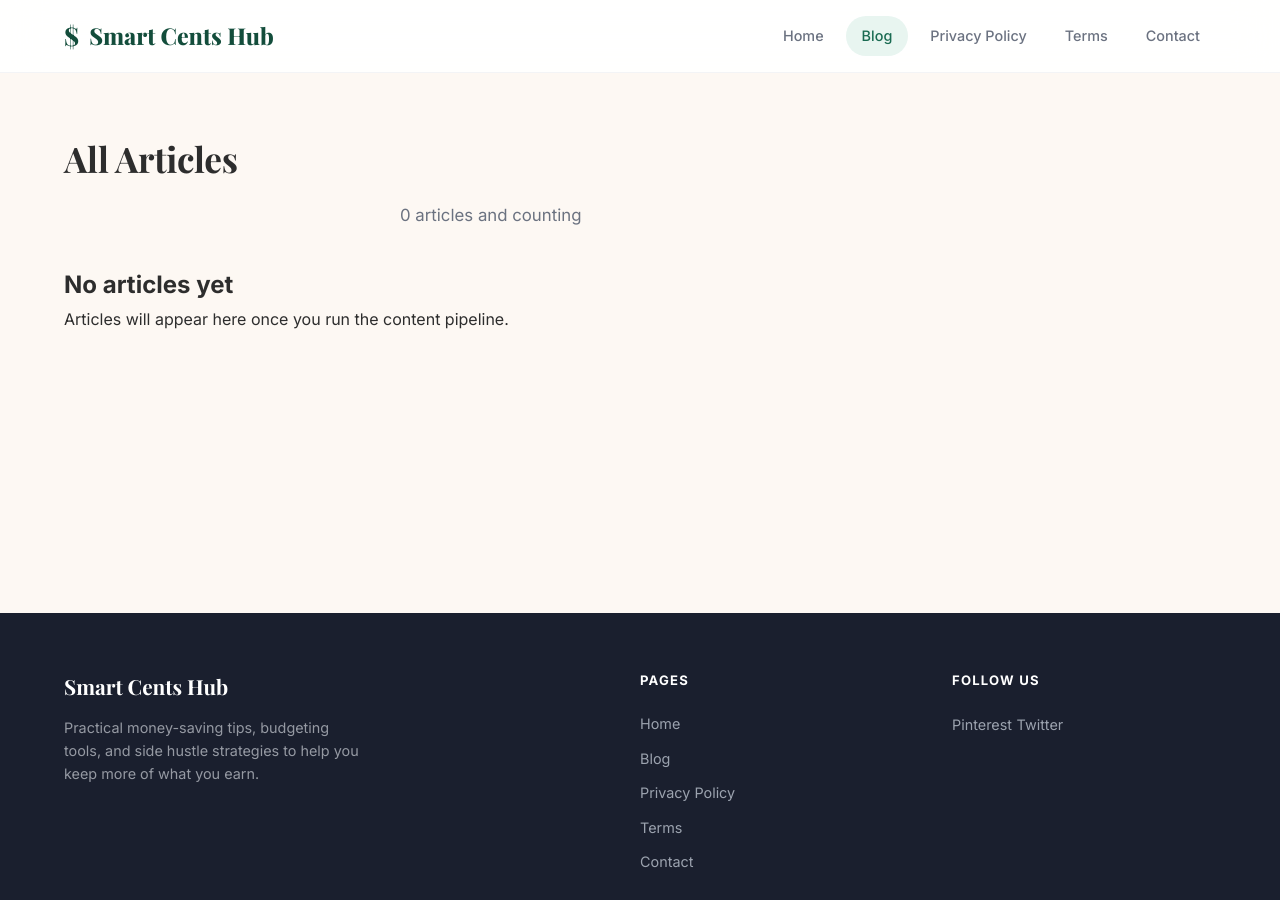
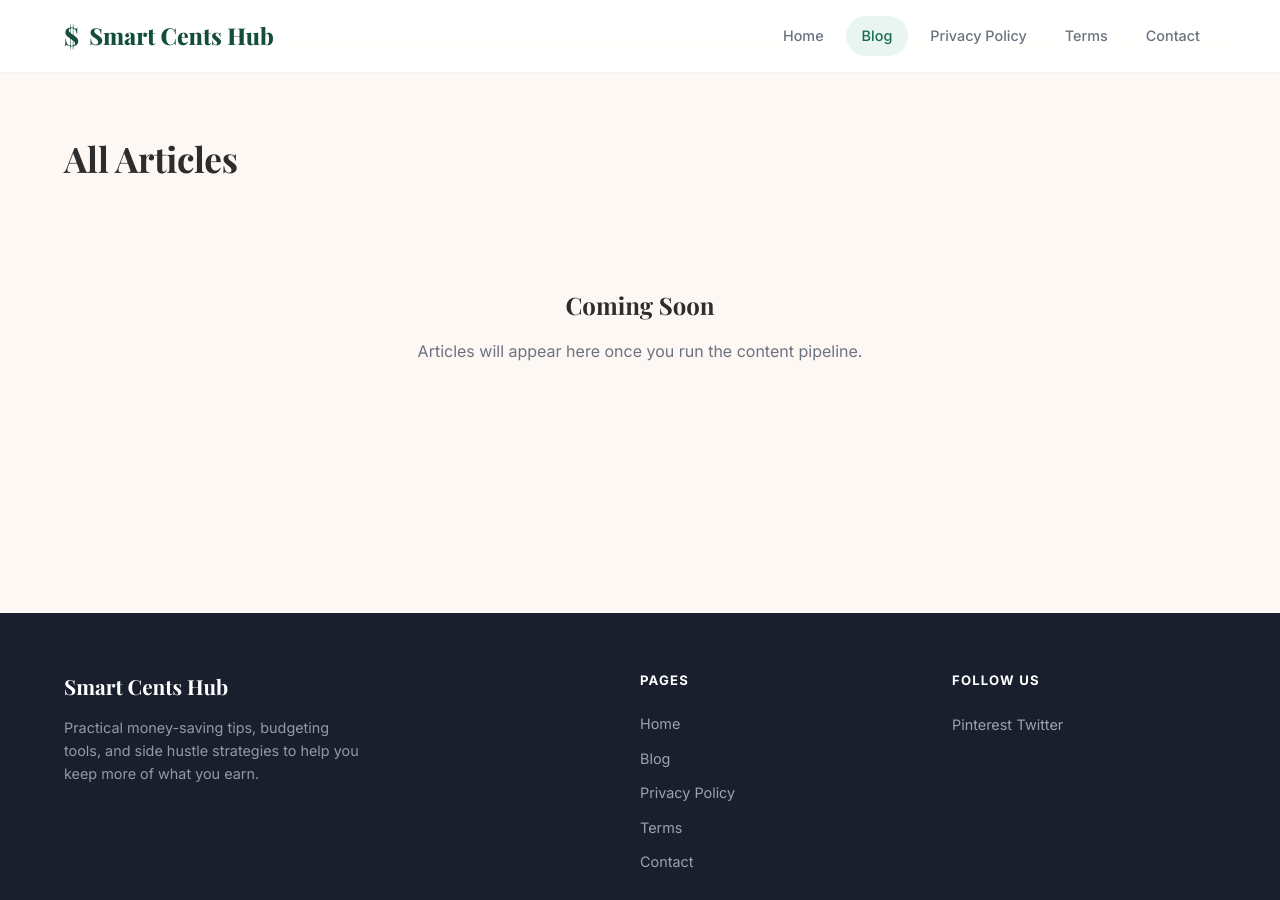
Before and after one commit to testimonyakinkunmi/automated-blog-content, a Jekyll site: the page built from blog.html, in a window 1280 px wide and 900 px high. Built offline with Jekyll 4.4.1, drawn with Linux system fonts in a browser that asks for light colours.

Commit message:
Add: blog.html

```diff
--- a/blog.html
+++ b/blog.html
@@ -1,34 +1,17 @@
 ---
 layout: default
 title: "Blog — All Articles"
-description: "Browse all articles — budgeting tips, side hustle ideas, money-saving tools, and personal finance guides."
+description: "Browse all articles and personal finance guides."
 ---
 
 <section class="section blog-listing">
   <div class="container">
     <div class="section-header">
       <h1 class="section-title">All Articles</h1>
-      <p class="section-subtitle">{{ site.posts.size }} articles and counting</p>
     </div>
-
-    {% if site.posts.size > 0 %}
-    <div class="post-grid">
-      {% for post in site.posts %}
-      <a href="{{ post.url | relative_url }}" class="post-card">
-        <div class="post-card-img" style="background-image: url('{{ post.pin_image | default: post.image | absolute_url }}');"></div>
-        <div class="post-card-body">
-          <time datetime="{{ post.date | date_to_xmlschema }}">{{ post.date | date: "%B %d, %Y" }}</time>
-          <h3>{{ post.title }}</h3>
-          <p>{{ post.description | default: post.excerpt | strip_html | truncatewords: 18 }}</p>
-        </div>
-      </a>
-      {% endfor %}
+    <div class="empty-state" style="text-align:center;padding:60px 20px;">
+      <h2 style="font-family:var(--font-heading);margin-bottom:12px;">Coming Soon</h2>
+      <p style="color:var(--clr-text-light);">Articles will appear here once you run the content pipeline.</p>
     </div>
-    {% else %}
-    <div class="empty-state">
-      <h2>No articles yet</h2>
-      <p>Articles will appear here once you run the content pipeline.</p>
-    </div>
-    {% endif %}
   </div>
 </section>
```
